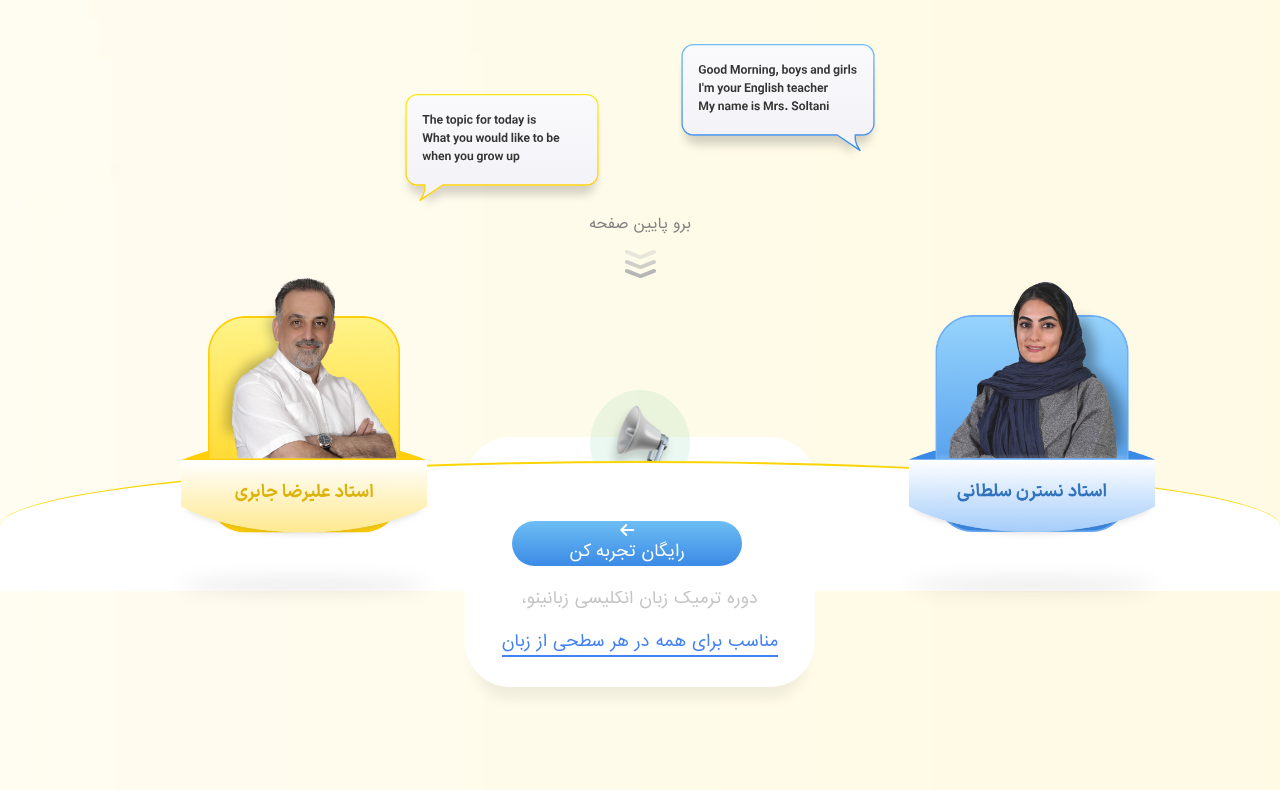
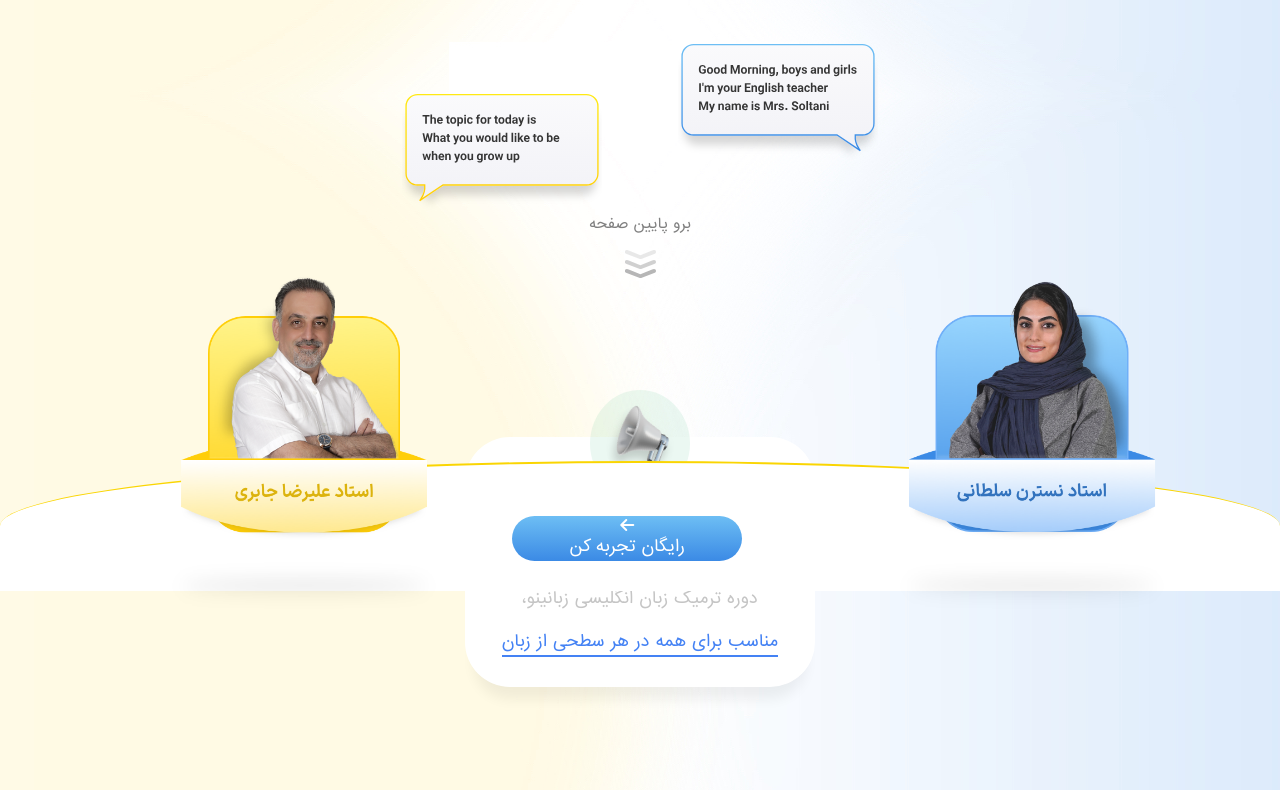
Before and after one commit to tannazkht/zabanino, a plain HTML site: page layout/zananino.html in a window 1280 px wide. Shown: the part 209-999 px from the top of the page. Drawn offline with nearby package versions, Linux system fonts and the light colour scheme.

Commit message:
Changes to be committed:

```diff
--- a/layout/zananino.html
+++ b/layout/zananino.html
@@ -54,7 +54,7 @@
     </div>
     <div class="box laptop-box" data-aos="fade-up" data-aos-duration="1500">
         <img src="../assets/images/laptop.png">
-        <p style="width: 90%;">تمامی کلاس ها در سایت کلاسینو برگزار می شود.</p>
+        <p>تمامی کلاس ها در سایت کلاسینو برگزار می شود.</p>
     </div>
     <div class="box teachers-box" data-aos="fade-up" data-aos-duration="1500">
         <img src="../assets/images/teacher.png">
--- a/style/zabanino.scss
+++ b/style/zabanino.scss
@@ -23,7 +23,8 @@
 }
 body {
     background-image: url(../assets/images/background.jpg);
-    background-size: cover;
+    background-attachment: fixed;
+    background-position: center;
     font-family: IranSans;
     margin: 0;
     padding: 0;
@@ -138,6 +139,7 @@ body {
     }
     p {
        color: #959595;
+       width: 80%;
        margin-bottom: 50px;
     }
 }
@@ -187,7 +189,7 @@ body {
     color: #ffffff;
     position: fixed;
     left: 40%;
-    bottom: 25px;
+    bottom: 30px;
     border-radius: 30px;
     width: 18%;
     height: 45px;
```
Also changed, not shown: style/zabanino.css, 1 other file.
